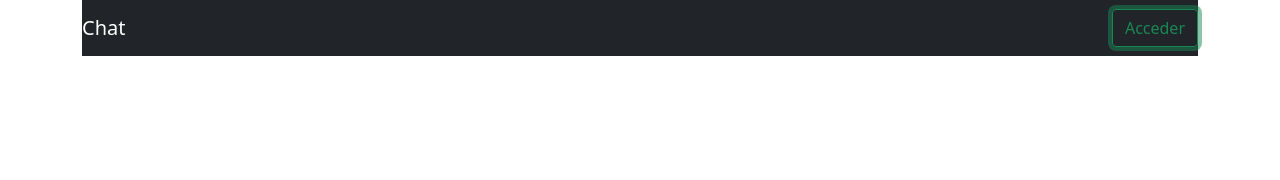
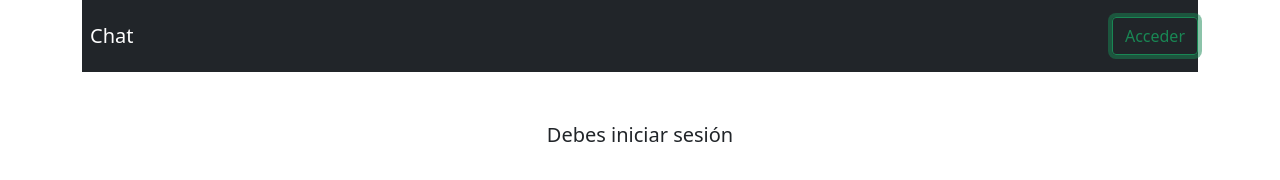
Before and after one commit to MarqCervMartin/ChatFirebase, a plain HTML site: page index.html in a window 1280 px wide. Both pictures are taken after a click on the button "Acceder". Drawn offline with nearby package versions, Linux system fonts and the light colour scheme; no server answers.

Commit message:
feat: Authenticacion con google

```diff
--- a/app.js
+++ b/app.js
@@ -1,16 +1,47 @@
 const botones = document.querySelector('#botones');
 const nombreUsuario = document.querySelector('#nombreUsuario');
+const contenidoProtegido = document.querySelector('#contenidoProtegido');
 
-firebase.auth().onAuthStateChanged((user) =>{
+firebase.auth().onAuthStateChanged( user =>{
     if(user){
         console.log(user);
         botones.innerHTML = `
-            <button class="btn btn-outline-danger">Cerrar</button>
+            <button class="btn btn-outline-danger" id='btnCerrarSesion'>Cerrar</button>
+        `
+        nombreUsuario.innerHTML = user.displayName;
+        cerrarSesion();
+        contenidoProtegido.innerHTML = `
+            <p class="text-center lead mt-5">Bienvenido ${user.email}</p>
         `
     }else{
-        //console.log('No existe user');
+        console.log('No existe user');
         botones.innerHTML = /*html*/`
-            <button class="btn btn-outline-success mr-2">Acceder</button>
+            <button class="btn btn-outline-success mr-2" id='btnAcceder'>Acceder</button>
+        `
+        iniciarSesion();
+        nombreUsuario.innerHTML = 'Chat'
+        contenidoProtegido.innerHTML = `
+            <p class="text-center lead mt-5">Debes iniciar sesión</p>
         `
     }
 })
+
+const cerrarSesion = () => {
+    const btnCerrarSesion = document.querySelector('#btnCerrarSesion');
+    btnCerrarSesion.addEventListener('click', () =>{
+        firebase.auth().signOut();
+    })
+}
+
+const iniciarSesion = () =>{
+    const btnAcceder = document.querySelector('#btnAcceder');
+    btnAcceder.addEventListener('click', async() =>{
+        //console.log('Me diste click en acceder');
+        try{
+            const provider = new firebase.auth.GoogleAuthProvider();
+            await firebase.auth().signInWithPopup(provider)
+        }catch(error){
+            console.log(error)
+        }
+    })
+}
--- a/index.html
+++ b/index.html
@@ -38,9 +38,12 @@
   <body>
     <div class="container">
         <nav class=" navbar navbar-dark bg-dark">
-            <span class="navbar-brand" id="nombreUsuario">Chat</span>
+            <span class="navbar-brand m-2" id="nombreUsuario">Chat</span>
             <div id="botones"></div>
         </nav>
+
+        <main id="contenidoProtegido">
+        </main>
     </div>
 
     <script src="app.js"></script>
```
